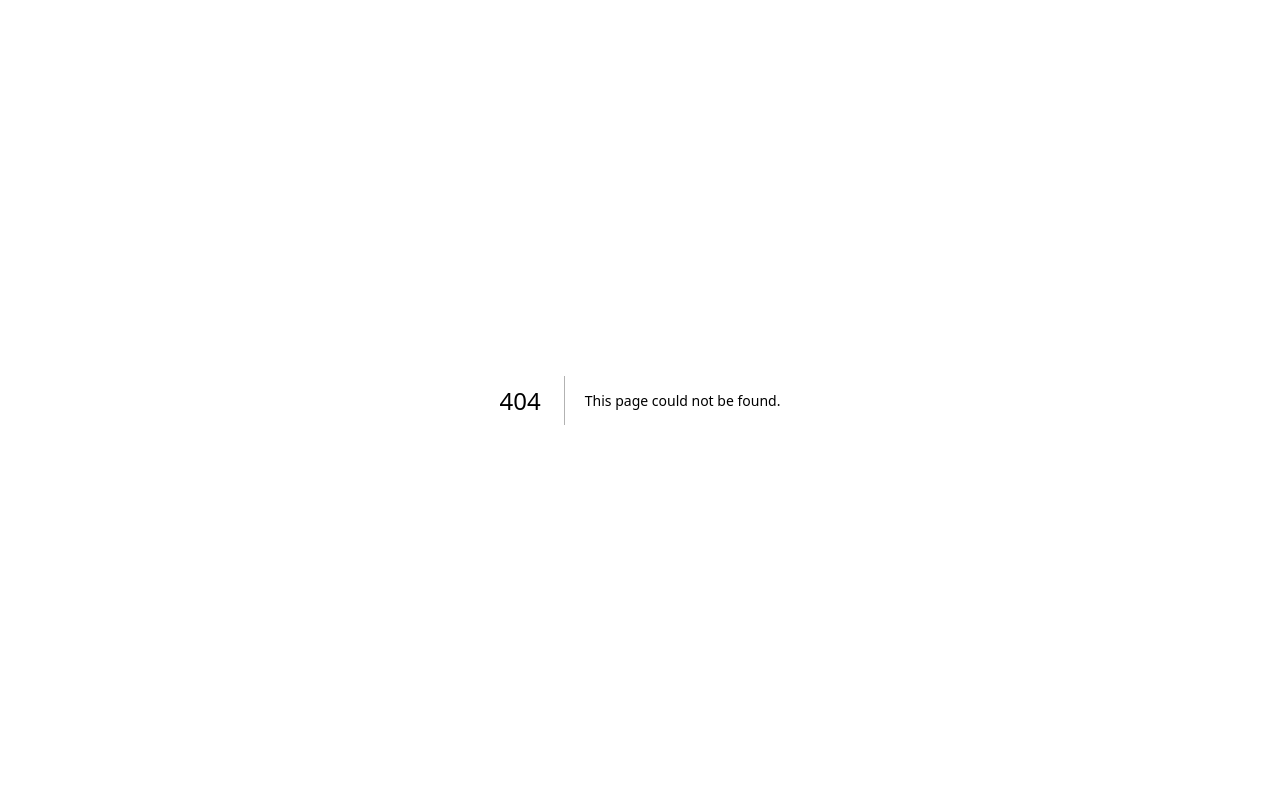
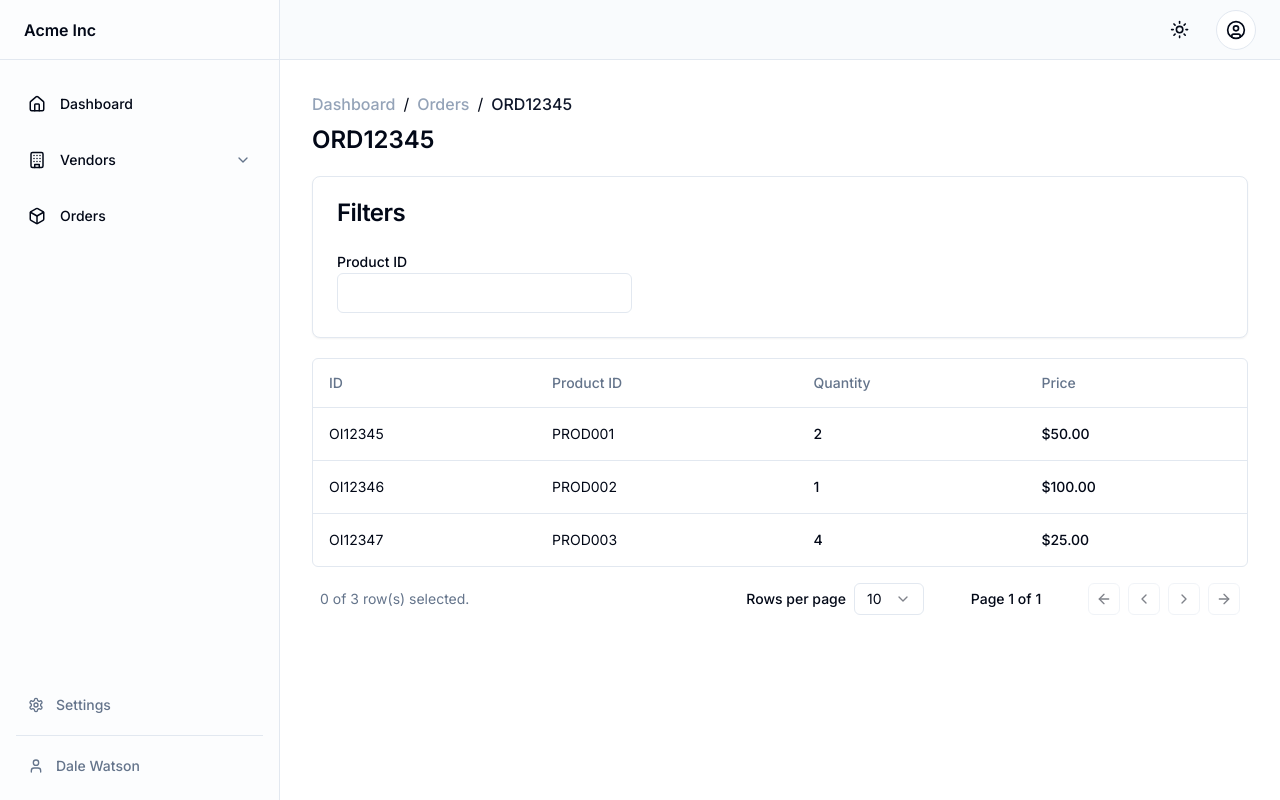
Before and after one commit to Team-kaleidoscope-EAD-project/EAD-online-shopping-admin, a Next.js app: page /dashboard/orders/ORD12345 in a window 1280 px wide. Before the commit this address had no page. Built offline with nearby package versions, Linux system fonts and the light colour scheme.

Commit message:
View single order

```diff
--- /dev/null
+++ b/src/app/dashboard/orders/[id]/columns.tsx
@@ -0,0 +1,43 @@
+"use client";
+
+import { ColumnDef } from "@tanstack/react-table";
+import { ArrowUpDown, Eye } from "lucide-react";
+import { Badge } from "@/components/ui/badge";
+
+import { Button } from "@/components/ui/button";
+import Link from "next/link";
+
+import { OrderItem } from "../../../../types/orderItem";
+
+export const columns: ColumnDef<OrderItem>[] = [
+  {
+    accessorKey: "id",
+    header: () => <div className="text-left">ID</div>,
+  },
+  {
+    accessorKey: "productId",
+    header: () => <div className="text-left">Product ID</div>,
+  },
+  {
+    accessorKey: "quantity",
+    header: () => <div className="text-left">Quantity</div>,
+    cell: ({ row }) => {
+      const quantity = parseFloat(row.getValue("quantity"));
+
+      return <div className="font-medium">{quantity}</div>;
+    },
+  },
+  {
+    accessorKey: "price",
+    header: () => <div className="text-left">Price</div>,
+    cell: ({ row }) => {
+      const price = parseFloat(row.getValue("price"));
+      const formatted = new Intl.NumberFormat("en-US", {
+        style: "currency",
+        currency: "USD",
+      }).format(price);
+
+      return <div className="font-medium">{formatted}</div>;
+    },
+  },
+];
--- /dev/null
+++ b/src/app/dashboard/orders/[id]/data-table.tsx
@@ -0,0 +1,139 @@
+"use client";
+
+import * as React from "react";
+
+import {
+  ColumnDef,
+  ColumnFiltersState,
+  SortingState,
+  flexRender,
+  getCoreRowModel,
+  getFilteredRowModel,
+  useReactTable,
+  getSortedRowModel,
+  getPaginationRowModel,
+} from "@tanstack/react-table";
+
+import {
+  Table,
+  TableBody,
+  TableCell,
+  TableHead,
+  TableHeader,
+  TableRow,
+} from "@/components/ui/table";
+
+import { Input } from "@/components/ui/input";
+import { DataTablePagination } from "@/components/data-table-pagination";
+import { Card, CardContent, CardHeader, CardTitle } from "@/components/ui/card";
+import { Button } from "@/components/ui/button";
+import { FileDown, Plus } from "lucide-react";
+import Link from "next/link";
+import { Label } from "@/components/ui/label";
+
+interface DataTableProps<TData, TValue> {
+  columns: ColumnDef<TData, TValue>[];
+  data: TData[];
+}
+
+export function DataTable<TData, TValue>({
+  columns,
+  data,
+}: DataTableProps<TData, TValue>) {
+  const [sorting, setSorting] = React.useState<SortingState>([]);
+  const [columnFilters, setColumnFilters] = React.useState<ColumnFiltersState>(
+    []
+  );
+
+  const table = useReactTable({
+    data,
+    columns,
+    getCoreRowModel: getCoreRowModel(),
+    getPaginationRowModel: getPaginationRowModel(),
+    onSortingChange: setSorting,
+    getSortedRowModel: getSortedRowModel(),
+    onColumnFiltersChange: setColumnFilters,
+    getFilteredRowModel: getFilteredRowModel(),
+    state: {
+      sorting,
+      columnFilters,
+    },
+  });
+
+  return (
+    <>
+        <Card className="mb-5">
+          <CardHeader>
+            <CardTitle>Filters</CardTitle>
+          </CardHeader>
+          <CardContent>
+            <div className="column-1 w-1/3">
+              <Label htmlFor="productId">Product ID</Label>
+              <Input
+                id="productId"
+                value={
+                  (table.getColumn("productId")?.getFilterValue() as string) ?? ""
+                }
+                onChange={(event) =>
+                  table.getColumn("productId")?.setFilterValue(event.target.value)
+                }
+              />
+            </div>
+          </CardContent>
+        </Card>
+      <div className="rounded-md border">
+        <Table>
+          <TableHeader>
+            {table.getHeaderGroups().map((headerGroup) => (
+              <TableRow key={headerGroup.id}>
+                {headerGroup.headers.map((header) => {
+                  return (
+                    <TableHead key={header.id}>
+                      {header.isPlaceholder
+                        ? null
+                        : flexRender(
+                            header.column.columnDef.header,
+                            header.getContext()
+                          )}
+                    </TableHead>
+                  );
+                })}
+              </TableRow>
+            ))}
+          </TableHeader>
+          <TableBody>
+            {table.getRowModel().rows?.length ? (
+              table.getRowModel().rows.map((row) => (
+                <TableRow
+                  key={row.id}
+                  data-state={row.getIsSelected() && "selected"}
+                >
+                  {row.getVisibleCells().map((cell) => (
+                    <TableCell key={cell.id}>
+                      {flexRender(
+                        cell.column.columnDef.cell,
+                        cell.getContext()
+                      )}
+                    </TableCell>
+                  ))}
+                </TableRow>
+              ))
+            ) : (
+              <TableRow>
+                <TableCell
+                  colSpan={columns.length}
+                  className="h-24 text-center"
+                >
+                  No results.
+                </TableCell>
+              </TableRow>
+            )}
+          </TableBody>
+        </Table>
+      </div>
+      <div className="py-4">
+        <DataTablePagination table={table} />
+      </div>
+    </>
+  );
+}
--- /dev/null
+++ b/src/app/dashboard/orders/[id]/page.tsx
@@ -0,0 +1,39 @@
+import { DataTable } from "./data-table";
+import { columns } from "./columns";
+import { OrderItem } from "../../../../types/orderItem";
+
+async function getData(): Promise<OrderItem[]> {
+  return [
+    {
+      id: "OI12345",
+      orderId: "ORD12345",
+      price: 50.0,
+      productId: "PROD001",
+      quantity: 2,
+    },
+    {
+      id: "OI12346",
+      orderId: "ORD12345",
+      price: 100.0,
+      productId: "PROD002",
+      quantity: 1,
+    },
+    {
+      id: "OI12347",
+      orderId: "ORD12346",
+      price: 25.0,
+      productId: "PROD003",
+      quantity: 4,
+    },
+  ];
+}
+
+export default async function Page() {
+  const data = await getData();
+
+  return (
+    <>
+      <DataTable columns={columns} data={data} />
+    </>
+  );
+}
--- /dev/null
+++ b/src/types/orderItem.ts
@@ -0,0 +1,7 @@
+export interface OrderItem {
+    id: string;
+    orderId: string;
+    price: number;
+    productId: string;
+    quantity: number;
+};
```
